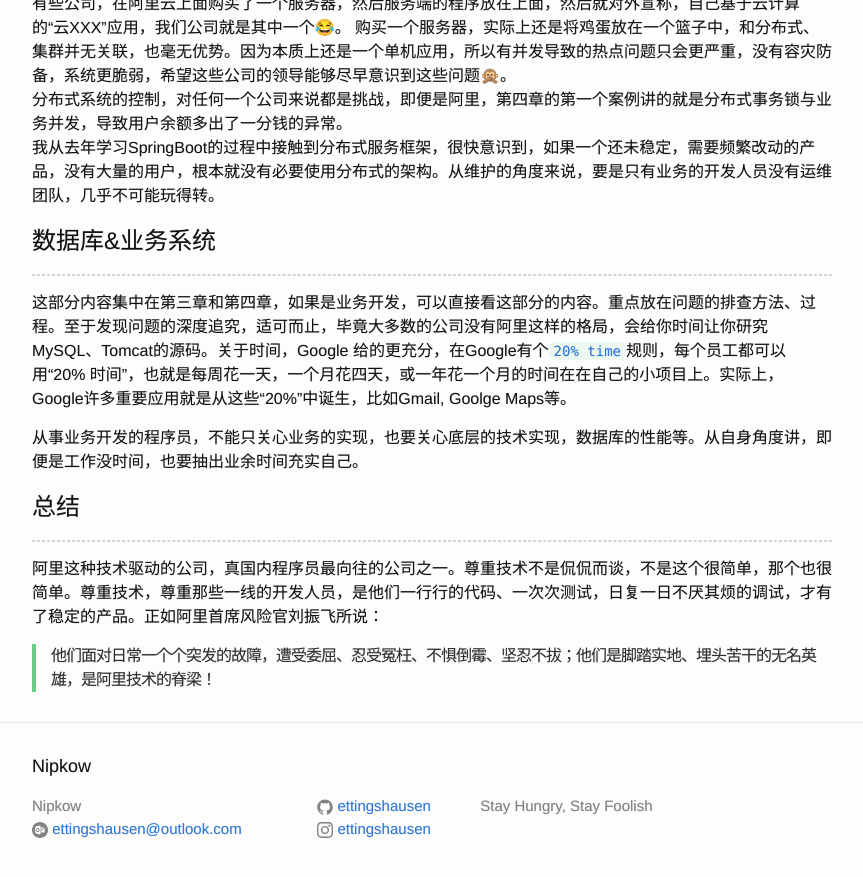
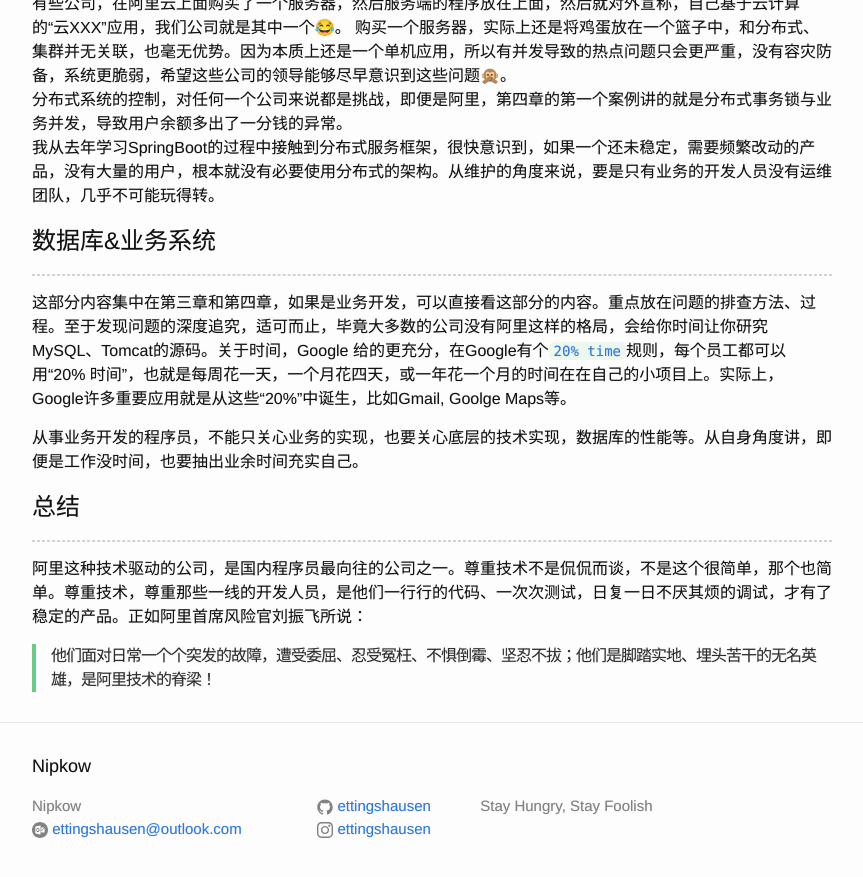
Before and after one commit to ettingshausen/ettingshausen.github.io, a Jekyll site: the page built from _posts/2018-07-09-swim-against-the-current.md, in a window 1280 px wide and 900 px high, scrolled down 1734 px. Shown: the top 877 px of the window, without its empty margins (208-1071 px from the left). Built offline with Jekyll 4.4.1, drawn with Linux system fonts in a browser that asks for light colours; emoji names are drawn with the system emoji font.

Commit message:
typos fix

```diff
--- a/_posts/2018-07-09-swim-against-the-current.md
+++ b/_posts/2018-07-09-swim-against-the-current.md
@@ -49,5 +49,5 @@
 从事业务开发的程序员，不能只关心业务的实现，也要关心底层的技术实现，数据库的性能等。从自身角度讲，即便是工作没时间，也要抽出业余时间充实自己。
 # 总结
 ---
-阿里这种技术驱动的公司，真国内程序员最向往的公司之一。尊重技术不是侃侃而谈，不是这个很简单，那个也很简单。尊重技术，尊重那些一线的开发人员，是他们一行行的代码、一次次测试，日复一日不厌其烦的调试，才有了稳定的产品。正如阿里首席风险官刘振飞所说：
+阿里这种技术驱动的公司，是国内程序员最向往的公司之一。尊重技术不是侃侃而谈，不是这个很简单，那个也简单。尊重技术，尊重那些一线的开发人员，是他们一行行的代码、一次次测试，日复一日不厌其烦的调试，才有了稳定的产品。正如阿里首席风险官刘振飞所说：
 >他们面对日常一个个突发的故障，遭受委屈、忍受冤枉、不惧倒霉、坚忍不拔；他们是脚踏实地、埋头苦干的无名英雄，是阿里技术的脊梁！
```
